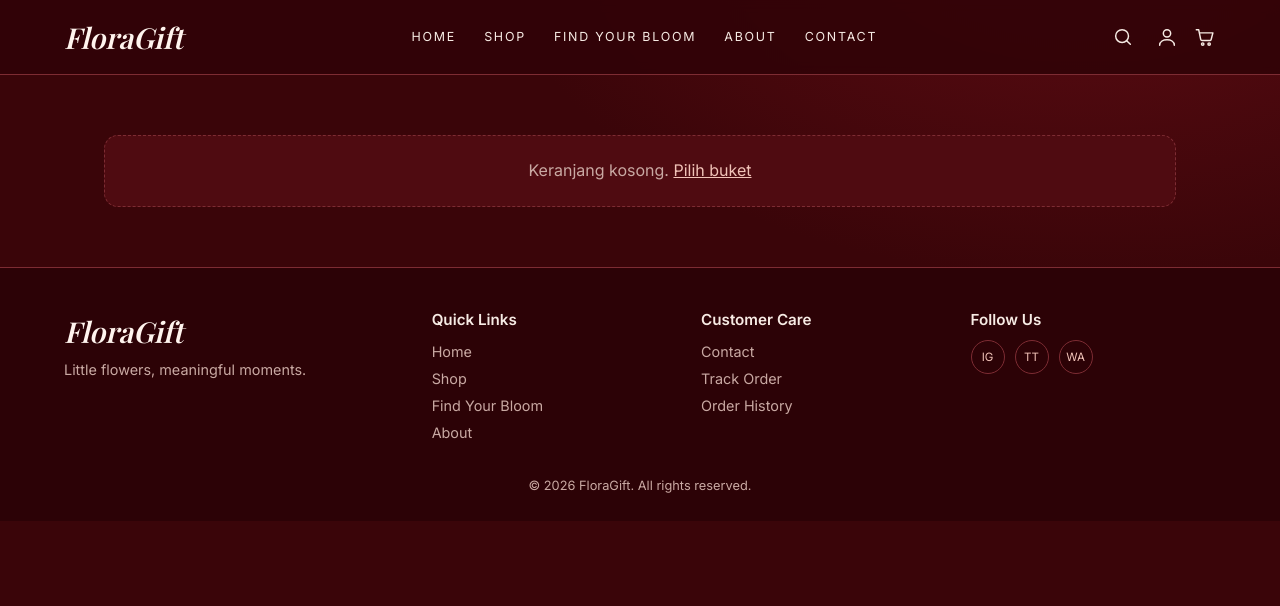
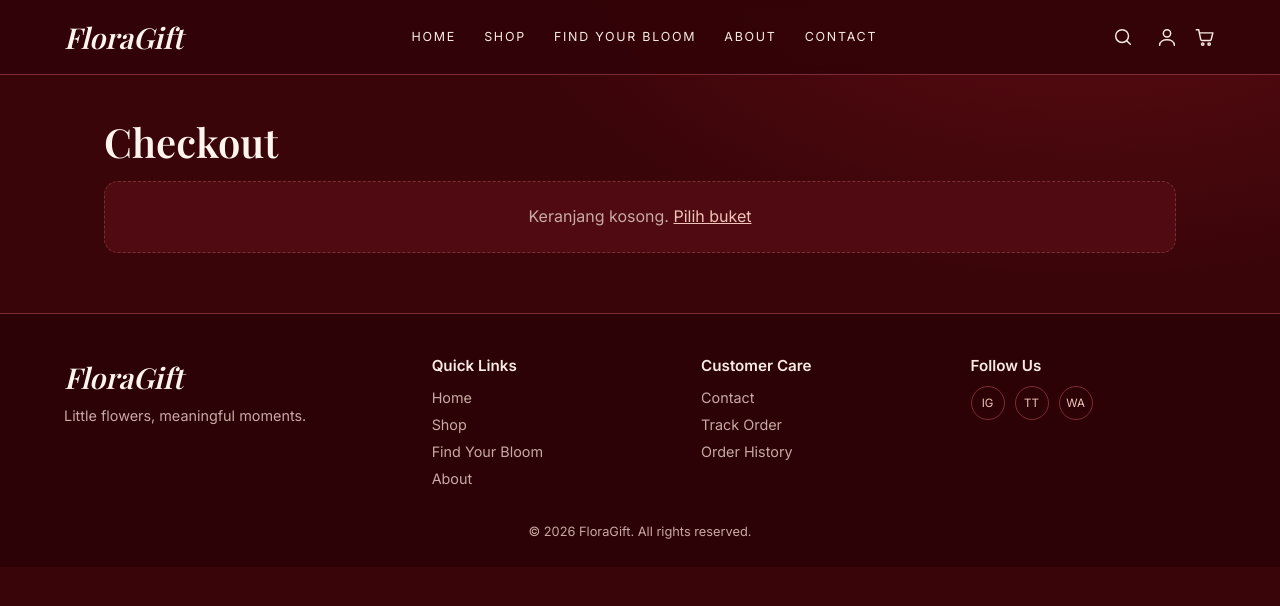
Before and after one commit to estermelatii/ifs24046-pabwe2026-proyek1, a React (Vite) app: page /checkout in a window 1280 px wide. Shown: the top 606 px of the page. Built offline with nearby package versions, Linux system fonts and the light colour scheme; a web font is replaced by a local one.

Commit message:
Perbaiki aksesibilitas dan SEO

```diff
--- a/index.html
+++ b/index.html
@@ -3,6 +3,7 @@
   <head>
     <meta charset="UTF-8" />
     <meta name="viewport" content="width=device-width, initial-scale=1.0" />
+    <meta name="description" content="FloraGift: pesan buket bunga custom online untuk ulang tahun, wisuda, anniversary, dan momen spesial lainnya dengan pengiriman cepat." />
     <meta name="theme-color" content="#3a0509" />
     <title>FloraGift – Bucket Bunga Custom Online</title>
     <link rel="preconnect" href="https://fonts.googleapis.com" />
--- a/src/App.jsx
+++ b/src/App.jsx
@@ -66,7 +66,7 @@ export default function App() {
         <div><div className="logo">FloraGift</div><p>Little flowers, meaningful moments.</p></div>
         <div><h4>Quick Links</h4><Link to="/">Home</Link><Link to="/toko">Shop</Link><Link to="/find">Find Your Bloom</Link><Link to="/about">About</Link></div>
         <div><h4>Customer Care</h4><Link to="/kontak">Contact</Link><Link to="/lacak">Track Order</Link><Link to="/riwayat">Order History</Link></div>
-        <div><h4>Follow Us</h4><div className="social"><a href="https://instagram.com" aria-label="Instagram">IG</a><a href="https://tiktok.com" aria-label="TikTok">TT</a><a href="https://wa.me/6282160183466" aria-label="WhatsApp">WA</a></div></div>
+        <div><h4>Follow Us</h4><div className="social"><a href="https://instagram.com" aria-label="Instagram (IG)">IG</a><a href="https://tiktok.com" aria-label="TikTok (TT)">TT</a><a href="https://wa.me/6282160183466" aria-label="WhatsApp (WA)">WA</a></div></div>
         <p className="copy">© 2026 FloraGift. All rights reserved.</p>
       </footer>
       <nav className="tabbar">
--- a/src/features/checkout/Checkout.jsx
+++ b/src/features/checkout/Checkout.jsx
@@ -14,7 +14,7 @@ export function Checkout() {
   const [step, setStep] = useState(1), [busy, setBusy] = useState(false), [error, setError] = useState('');
   const [f, setF] = useState({ customer_name: user?.name || '', phone: '', email: user?.email || '', address: '', city: '', courier: 'JNE', delivery_date: '', card_message: '', payment_method: 'Transfer Bank' });
   const set = (k) => (e) => setF({ ...f, [k]: e.target.value });
-  if (!items.length) return <section className="wrap"><p className="notice">Keranjang kosong. <Link to="/toko">Pilih buket</Link></p></section>;
+  if (!items.length) return <section className="wrap"><h1 className="page-title">Checkout</h1><p className="notice">Keranjang kosong. <Link to="/toko">Pilih buket</Link></p></section>;
   const ship = COUR.find((c) => c[0] === f.courier)[2];
   const submit = async (e) => {
     e.preventDefault();
```
